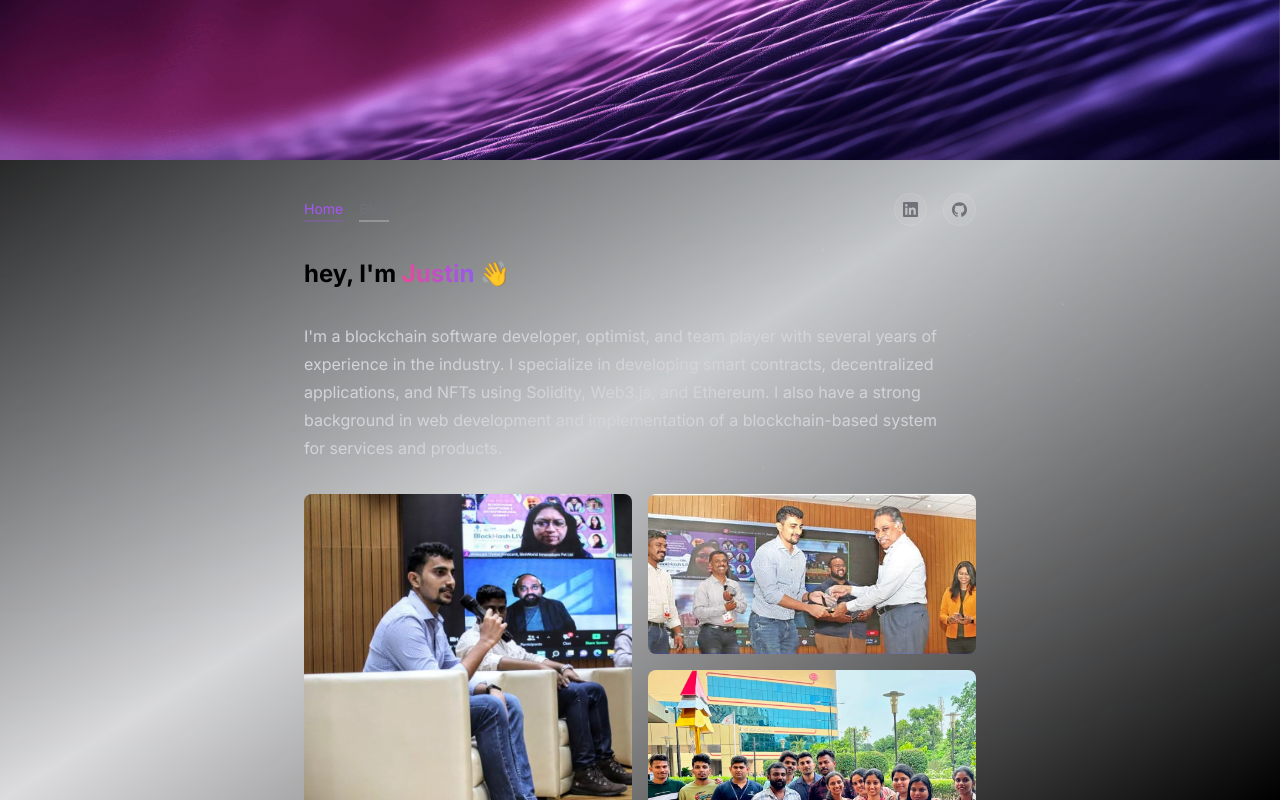
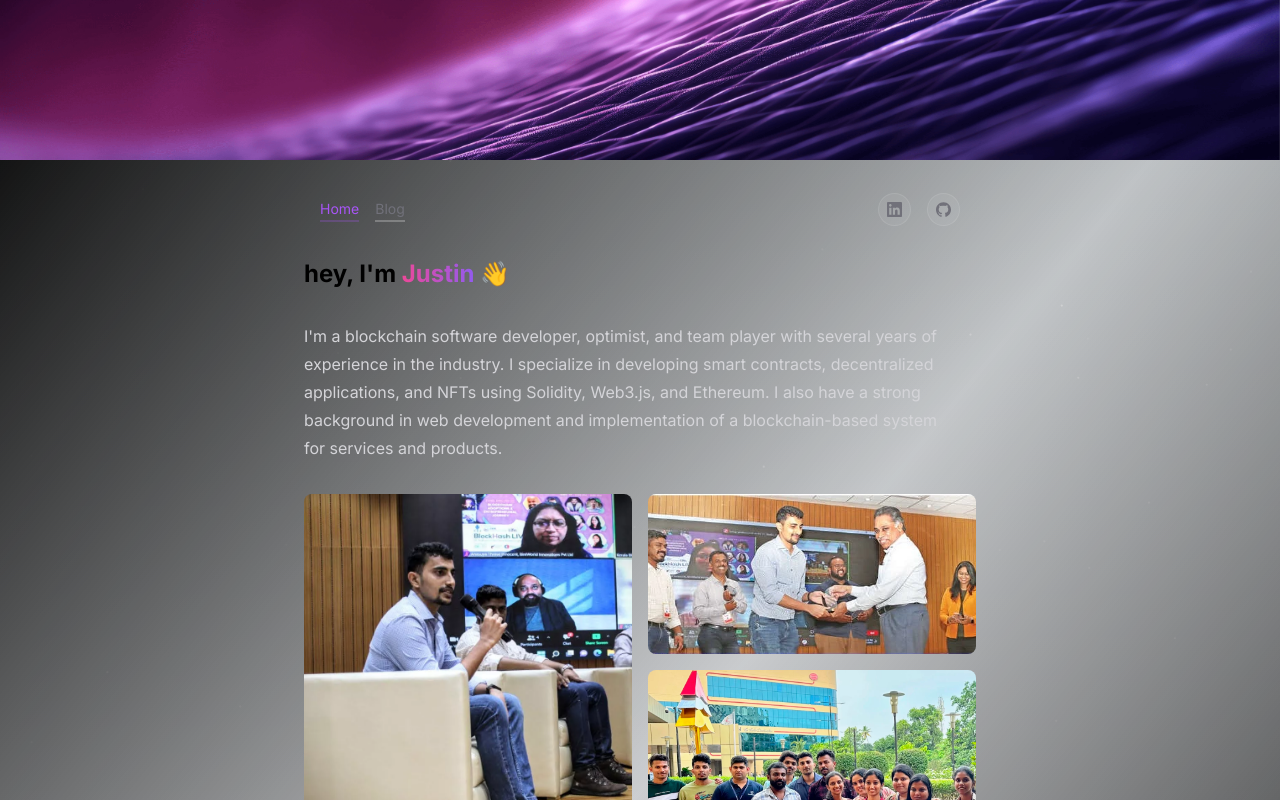
Before and after one commit to Justinjdaniel/justinjdaniel.com, a Next.js app: page / in a window 1280 px wide. Shown: the top 800 px of the page. Built offline with nearby package versions, Linux system fonts and the light colour scheme; no server answers.

Commit message:
style(page): :lipstick: ui updated
fixed overflow issue and updated some ui changes

```diff
--- a/app/_components/header.js
+++ b/app/_components/header.js
@@ -4,10 +4,40 @@ import Link from "next/link";
 import bg from "public/images/home/bg.png";
 import React from "react";
 
+/**
+ * Renders a social icon with a link.
+ *
+ * @param {string} href - The URL of the link
+ * @param {string} iconPath - The SVG path for the icon
+ * @param {string} title - The title of the icon
+ * @return {JSX.Element} Rendered social icon with a link
+ */
+const SocialIcon = ({ href, iconPath, title }) => (
+	<Link
+		href={href}
+		className="transition-all p-2 group duration-500 bg-white/5 rounded-full border border-white/10 hover:scale-110 hover:border-white/50"
+	>
+		<svg
+			className="duration-500 fill-zinc-500 group-hover:fill-white/90"
+			width="15"
+			height="15"
+			viewBox="0 0 24 24"
+			xmlns="http://www.w3.org/2000/svg"
+		>
+			<title>{title}</title>
+			<path d={iconPath} />
+		</svg>
+	</Link>
+);
+
 const Header = () => {
 	// TODO: Update Header Image
 	// assignees: Justinjdaniel
 	// labels: enhancement, feature-request, ui
+
+	// TODO: Add additional social links
+	// Add additional social links such as `medium.com` and `dev.to`
+	// labels: enhancement, ui
 
 	return (
 		<header>
@@ -16,44 +46,20 @@ const Header = () => {
 				src={bg}
 				alt="bg"
 			/>
-			<div className="max-w-2xl flex items-center justify-between mx-auto">
+			<div className="max-w-2xl px-4 flex items-center justify-between mx-auto">
 				<Navbar />
 
 				<ul className="flex items-center justify-center gap-4">
-					<Link
+					<SocialIcon
 						href="https://www.linkedin.com/in/justin-j-daniel/"
-						className="transition-all p-2 group duration-500 bg-white/5 rounded-full border border-white/10 hover:scale-110 hover:border-white/50"
-					>
-						<svg
-							className="duration-500
-							fill-zinc-500
-							group-hover:fill-white/90"
-							width="15"
-							height="15"
-							viewBox="0 0 24 24"
-							xmlns="http://www.w3.org/2000/svg"
-						>
-							<title>LinkedIn</title>
-							<path d="M20.447 20.452h-3.554v-5.569c0-1.328-.027-3.037-1.852-3.037-1.853 0-2.136 1.445-2.136 2.939v5.667H9.351V9h3.414v1.561h.046c.477-.9 1.637-1.85 3.37-1.85 3.601 0 4.267 2.37 4.267 5.455v6.286zM5.337 7.433c-1.144 0-2.063-.926-2.063-2.065 0-1.138.92-2.063 2.063-2.063 1.14 0 2.064.925 2.064 2.063 0 1.139-.925 2.065-2.064 2.065zm1.782 13.019H3.555V9h3.564v11.452zM22.225 0H1.771C.792 0 0 .774 0 1.729v20.542C0 23.227.792 24 1.771 24h20.451C23.2 24 24 23.227 24 22.271V1.729C24 .774 23.2 0 22.222 0h.003z" />
-						</svg>
-					</Link>
-					<Link
+						iconPath="M20.447 20.452h-3.554v-5.569c0-1.328-.027-3.037-1.852-3.037-1.853 0-2.136 1.445-2.136 2.939v5.667H9.351V9h3.414v1.561h.046c.477-.9 1.637-1.85 3.37-1.85 3.601 0 4.267 2.37 4.267 5.455v6.286zM5.337 7.433c-1.144 0-2.063-.926-2.063-2.065 0-1.138.92-2.063 2.063-2.063 1.14 0 2.064.925 2.064 2.063 0 1.139-.925 2.065-2.064 2.065zm1.782 13.019H3.555V9h3.564v11.452zM22.225 0H1.771C.792 0 0 .774 0 1.729v20.542C0 23.227.792 24 1.771 24h20.451C23.2 24 24 23.227 24 22.271V1.729C24 .774 23.2 0 22.222 0h.003z"
+						title="LinkedIn"
+					/>
+					<SocialIcon
 						href="https://github.com/justinjdaniel"
-						className="transition-all p-2 group duration-500 bg-white/5 rounded-full border border-white/10 hover:scale-110 hover:border-white/50"
-					>
-						<svg
-							className="duration-500
-							fill-zinc-500
-							group-hover:fill-white/90"
-							width="15"
-							height="15"
-							viewBox="0 0 24 24"
-							xmlns="http://www.w3.org/2000/svg"
-						>
-							<title>GitHub</title>
-							<path d="M12 .297c-6.63 0-12 5.373-12 12 0 5.303 3.438 9.8 8.205 11.385.6.113.82-.258.82-.577 0-.285-.01-1.04-.015-2.04-3.338.724-4.042-1.61-4.042-1.61C4.422 18.07 3.633 17.7 3.633 17.7c-1.087-.744.084-.729.084-.729 1.205.084 1.838 1.236 1.838 1.236 1.07 1.835 2.809 1.305 3.495.998.108-.776.417-1.305.76-1.605-2.665-.3-5.466-1.332-5.466-5.93 0-1.31.465-2.38 1.235-3.22-.135-.303-.54-1.523.105-3.176 0 0 1.005-.322 3.3 1.23.96-.267 1.98-.399 3-.405 1.02.006 2.04.138 3 .405 2.28-1.552 3.285-1.23 3.285-1.23.645 1.653.24 2.873.12 3.176.765.84 1.23 1.91 1.23 3.22 0 4.61-2.805 5.625-5.475 5.92.42.36.81 1.096.81 2.22 0 1.606-.015 2.896-.015 3.286 0 .315.21.69.825.57C20.565 22.092 24 17.592 24 12.297c0-6.627-5.373-12-12-12" />
-						</svg>
-					</Link>
+						iconPath="M12 .297c-6.63 0-12 5.373-12 12 0 5.303 3.438 9.8 8.205 11.385.6.113.82-.258.82-.577 0-.285-.01-1.04-.015-2.04-3.338.724-4.042-1.61-4.042-1.61C4.422 18.07 3.633 17.7 3.633 17.7c-1.087-.744.084-.729.084-.729 1.205.084 1.838 1.236 1.838 1.236 1.07 1.835 2.809 1.305 3.495.998.108-.776.417-1.305.76-1.605-2.665-.3-5.466-1.332-5.466-5.93 0-1.31.465-2.38 1.235-3.22-.135-.303-.54-1.523.105-3.176 0 0 1.005-.322 3.3 1.23.96-.267 1.98-.399 3-.405 1.02.006 2.04.138 3 .405 2.28-1.552 3.285-1.23 3.285-1.23.645 1.653.24 2.873.12 3.176.765.84 1.23 1.91 1.23 3.22 0 4.61-2.805 5.625-5.475 5.92.42.36.81 1.096.81 2.22 0 1.606-.015 2.896-.015 3.286 0 .315.21.69.825.57C20.565 22.092 24 17.592 24 12.297c0-6.627-5.373-12-12-12"
+						title="GitHub"
+					/>
 				</ul>
 			</div>
 		</header>
--- a/app/blog/[slug]/page.js
+++ b/app/blog/[slug]/page.js
@@ -1,6 +1,7 @@
 import { Mdx } from "@/components/mdx";
 import { formatDate } from "@/utils/format-date";
 import { allBlogs } from "contentlayer/generated";
+import Image from "next/image";
 import { notFound } from "next/navigation";
 import Balancer from "react-wrap-balancer";
 
@@ -65,7 +66,7 @@ export default async function Blog({ params }) {
 	}
 
 	return (
-		<section className="z-10 antialiased max-w-2xl mb-40 mx-4 mt-8 lg:mx-auto w-full">
+		<section className="z-10 antialiased max-w-2xl mb-40 mx-4 mt-8 md:mx-auto">
 			<script
 				type="application/ld+json"
 				suppressHydrationWarning
@@ -85,6 +86,16 @@ export default async function Blog({ params }) {
 					{formatDate(post.publishedAt)}
 				</p>
 			</div>
+			{post.image && (
+				<Image
+					alt={`${post.title} cover image`}
+					src={post.image}
+					width="500"
+					height="500"
+					priority="true"
+					className="rounded-lg object-cover h-80 w-full object-left"
+				/>
+			)}
 			<Mdx code={post.body.code} />
 		</section>
 	);
--- a/app/blog/page.js
+++ b/app/blog/page.js
@@ -1,4 +1,4 @@
-import { formatDate , fullDate} from "@/utils/format-date";
+import { formatDate, fullDate } from "@/utils/format-date";
 import { allBlogs } from "contentlayer/generated";
 import Link from "next/link";
 
@@ -9,7 +9,7 @@ export const metadata = {
 
 export default async function BlogPage() {
 	return (
-		<section className="z-10 antialiased max-w-2xl mb-40 mx-4 mt-8 lg:mx-auto w-full">
+		<section className="z-10 antialiased max-w-2xl mb-40 mx-4 mt-8 md:mx-auto">
 			<h1 className="font-bold text-2xl mb-8 tracking-tighter">Read my blog</h1>
 
 			{allBlogs.length === 0 && <p>No blogs yet.</p>}
--- a/app/layout.js
+++ b/app/layout.js
@@ -54,12 +54,12 @@ export default function RootLayout({ children }) {
 	return (
 		<html lang="en">
 			<body className={inter.className}>
-				<main className="flex flex-col w-screen h-screen overflow-x-hidden bg-gradient-to-tl from-black via-zinc-600/20 to-black">
+				<main className="flex flex-col min-h-screen bg-gradient-to-tl from-black via-zinc-600/20 to-black">
 					<Particles
 						className="absolute inset-0 -z-10 animate-fade-in"
 						quantity={100}
 					/>
-					<div className="flex flex-col animate-fade-in">
+					<div className="flex flex-col animate-fade-in text-pretty">
 						<Header />
 						{children}
 					</div>
--- a/app/page.js
+++ b/app/page.js
@@ -1,14 +1,14 @@
 import ArrowIcon from "@/components/icons/arrow-icon";
 import Image from "next/image";
 import award from "public/images/home/award.webp";
+import speaking from "public/images/home/speaking.webp";
+import teamMeetUpEnd2023 from "public/images/home/team-meetup-end-2023.webp";
 import teamMeetUpMid2023 from "public/images/home/team-meetup-mid-2023.webp";
-import teamMeetUpEnd2023 from "public/images/home/team-meetup-end-2023.webp";
-import speaking from "public/images/home/speaking.webp";
 import React from "react";
 
 const ProfileContent = () => {
 	return (
-		<content className="z-10 antialiased max-w-2xl mb-40 mx-4 mt-8 lg:mx-auto w-full">
+		<content className="z-10 antialiased max-w-2xl mb-40 mx-4 mt-8 md:mx-auto">
 			<h1 className="font-bold text-2xl mb-8 text-left w-max">
 				hey, I'm{" "}
 				<span className="bg-clip-text text-transparent bg-gradient-to-r from-pink-500 to-violet-500">
```
